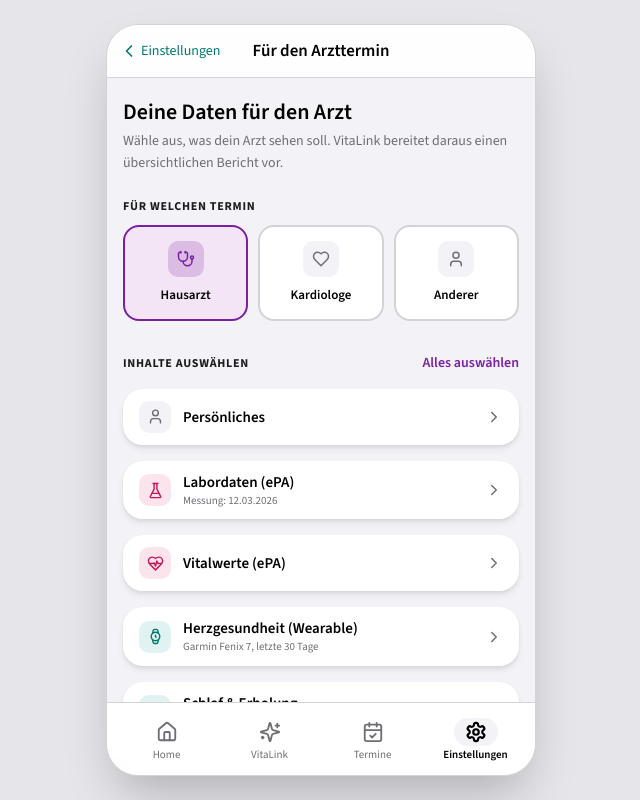
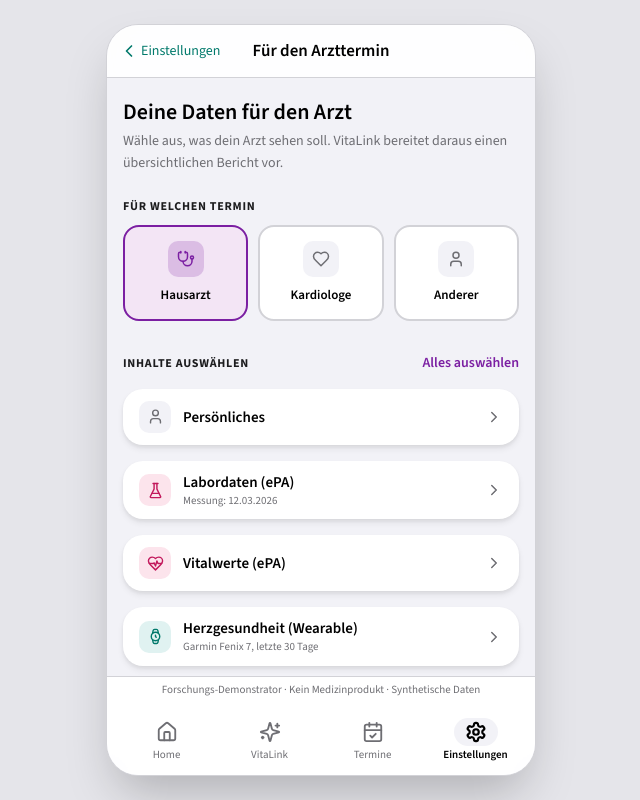
Before and after one commit to hussein-da/VitaLink, a Next.js app: page /export in a window 1280 px wide. Shown: the whole page, without its empty margins (319-959 px from the left). Built offline with nearby package versions, Linux system fonts and the light colour scheme.

Commit message:
vitalink: 1.3 Navigation & persistenter Disclaimer (Disclaimer->BottomNav umbenannt, persistente Medizin-Hinweiszeile -> /ueber)

```diff
--- a/src/app/layout.tsx
+++ b/src/app/layout.tsx
@@ -3,7 +3,7 @@ import { Source_Sans_3 } from "next/font/google";
 import "./globals.css";
 import { SettingsProvider } from "@/context/SettingsContext";
 import DeviceFrame from "@/components/DeviceFrame";
-import Disclaimer from "@/components/Disclaimer";
+import BottomNav from "@/components/BottomNav";
 
 const sourceSans = Source_Sans_3({
   subsets: ["latin"],
@@ -45,7 +45,7 @@ export default function RootLayout({ children }: { children: React.ReactNode })
         <SettingsProvider>
           <DeviceFrame>
             <main className="flex flex-1 flex-col overflow-y-auto">{children}</main>
-            <Disclaimer />
+            <BottomNav />
           </DeviceFrame>
         </SettingsProvider>
       </body>
--- a/src/components/Disclaimer.tsx
+++ b/src/components/BottomNav.tsx
@@ -3,6 +3,7 @@
 import Link from "next/link";
 import { usePathname } from "next/navigation";
 import { Home, Sparkles, CalendarCheck, Settings, type LucideIcon } from "lucide-react";
+import MedicalDisclaimer from "@/components/MedicalDisclaimer";
 
 type Tab = {
   href: string;
@@ -20,13 +21,19 @@ const TABS: Tab[] = [
   { href: "/einstellungen", label: "Einstellungen", icon: Settings, pill: "bg-surface-2", accent: "text-ink" },
 ];
 
-export default function Disclaimer() {
+/**
+ * Persistente Bottom-Navigation (4 Haupt-Tabs) plus dezenter Medizin-Disclaimer.
+ * Früher fälschlich „Disclaimer" benannt (NAV-03) — Name und Inhalt passen jetzt
+ * zusammen; der eigentliche Disclaimer-Text liegt in MedicalDisclaimer.
+ */
+export default function BottomNav() {
   const pathname = usePathname();
 
   if (pathname === "/") return null;
 
   return (
     <footer className="pb-safe shrink-0 border-t border-border bg-surface/95 backdrop-blur">
+      <MedicalDisclaimer />
       <nav
         aria-label="Hauptnavigation"
         className="mx-auto flex h-[72px] max-w-frame items-stretch justify-around px-2"
--- /dev/null
+++ b/src/components/MedicalDisclaimer.tsx
@@ -0,0 +1,19 @@
+import Link from "next/link";
+
+/**
+ * Persistenter, dezenter Hinweis: kein Medizinprodukt / synthetische Daten.
+ * Erfüllt Leitplanke #2 (Disclaimer auf jedem Hauptscreen) und verlinkt auf
+ * /ueber, wo die vollständige Projekt-/Disclaimer-Box steht (macht /ueber
+ * zugleich ohne Umweg über die Einstellungen erreichbar).
+ */
+export default function MedicalDisclaimer() {
+  return (
+    <Link
+      href="/ueber"
+      aria-label="Über VitaLink: Forschungs-Demonstrator, kein Medizinprodukt, synthetische Daten"
+      className="block px-4 py-1.5 text-center text-[11px] leading-tight text-muted"
+    >
+      Forschungs-Demonstrator · Kein Medizinprodukt · Synthetische Daten
+    </Link>
+  );
+}
```
